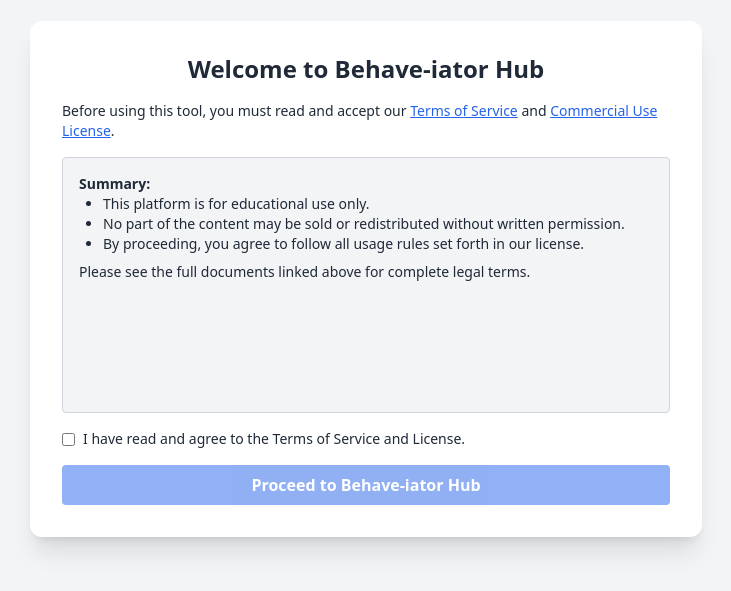
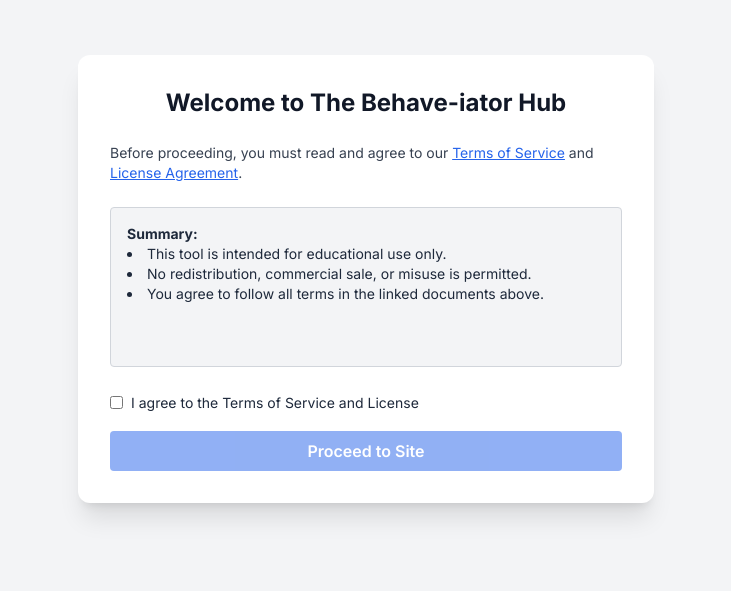
Before and after one commit to jggorman91/behave-iator-hub, a plain HTML site: page acceptance.html in a window 1280 px wide. Shown: the part 121-712 px from the top of the page, without its empty margins (274-1005 px from the left). Drawn offline with nearby package versions, Linux system fonts and the light colour scheme.

Commit message:
Update acceptance.html

```diff
--- a/acceptance.html
+++ b/acceptance.html
@@ -3,39 +3,41 @@
 <head>
   <meta charset="UTF-8" />
   <meta name="viewport" content="width=device-width, initial-scale=1.0" />
-  <title>Terms of Use Agreement</title>
+  <title>Accept Terms of Use</title>
   <script src="https://cdn.tailwindcss.com"></script>
+  <link href="https://fonts.googleapis.com/css2?family=Inter:wght@400;500;600;700&display=swap" rel="stylesheet">
+  <style>
+    body {
+      font-family: 'Inter', sans-serif;
+      background-color: #eef2f7;
+    }
+  </style>
 </head>
-<body class="bg-gray-100 text-gray-800">
-  <div class="flex items-center justify-center min-h-screen">
-    <div class="bg-white p-8 rounded-xl shadow-xl max-w-2xl">
-      <h1 class="text-2xl font-bold mb-4 text-center">Welcome to Behave-iator Hub</h1>
-      <p class="mb-4 text-sm">
-        Before using this tool, you must read and accept our <a href="/terms.html" class="text-blue-600 underline" target="_blank">Terms of Service</a> and <a href="/license.html" class="text-blue-600 underline" target="_blank">Commercial Use License</a>.
+<body class="text-slate-800 bg-gray-100">
+  <div class="flex items-center justify-center min-h-screen p-4">
+    <div class="bg-white shadow-xl rounded-xl p-8 max-w-xl w-full space-y-6">
+      <h1 class="text-2xl font-bold text-center text-gray-900">Welcome to The Behave-iator Hub</h1>
+      <p class="text-sm text-gray-700">
+        Before proceeding, you must read and agree to our
+        <a href="/behave-iator-hub/terms.html" target="_blank" class="text-blue-600 underline">Terms of Service</a> and
+        <a href="/behave-iator-hub/license.html" target="_blank" class="text-blue-600 underline">License Agreement</a>.
       </p>
-      <div class="bg-gray-100 p-4 rounded overflow-y-auto h-64 mb-4 text-sm border border-gray-300">
+      <div class="bg-gray-100 border border-gray-300 rounded p-4 text-sm h-40 overflow-y-auto">
         <p><strong>Summary:</strong></p>
-        <ul class="list-disc pl-6">
-          <li>This platform is for educational use only.</li>
-          <li>No part of the content may be sold or redistributed without written permission.</li>
-          <li>By proceeding, you agree to follow all usage rules set forth in our license.</li>
+        <ul class="list-disc list-inside">
+          <li>This tool is intended for educational use only.</li>
+          <li>No redistribution, commercial sale, or misuse is permitted.</li>
+          <li>You agree to follow all terms in the linked documents above.</li>
         </ul>
-        <p class="mt-2">Please see the full documents linked above for complete legal terms.</p>
       </div>
-
       <form id="acceptForm">
-        <div class="flex items-center mb-4">
-          <input type="checkbox" id="accept" name="accept" class="mr-2">
-          <label for="accept" class="text-sm">I have read and agree to the Terms of Service and License.</label>
-        </div>
-
-        <button
-          type="submit"
-          class="w-full bg-blue-600 hover:bg-blue-700 text-white font-bold py-2 px-4 rounded disabled:opacity-50"
-          disabled
-          id="proceedBtn"
-        >
-          Proceed to Behave-iator Hub
+        <label class="inline-flex items-center">
+          <input type="checkbox" id="accept" class="mr-2" />
+          <span class="text-sm">I agree to the Terms of Service and License</span>
+        </label>
+        <button type="submit" id="proceedBtn" disabled
+                class="mt-4 w-full bg-blue-600 text-white font-semibold py-2 px-4 rounded disabled:opacity-50 hover:bg-blue-700 transition">
+          Proceed to Site
         </button>
       </form>
     </div>
@@ -52,7 +54,6 @@
 
     form.addEventListener('submit', (e) => {
       e.preventDefault();
-      // Store acceptance in localStorage (or trigger redirect/session handling)
       localStorage.setItem('termsAccepted', 'true');
       window.location.href = '/behave-iator-hub/';
     });
```
